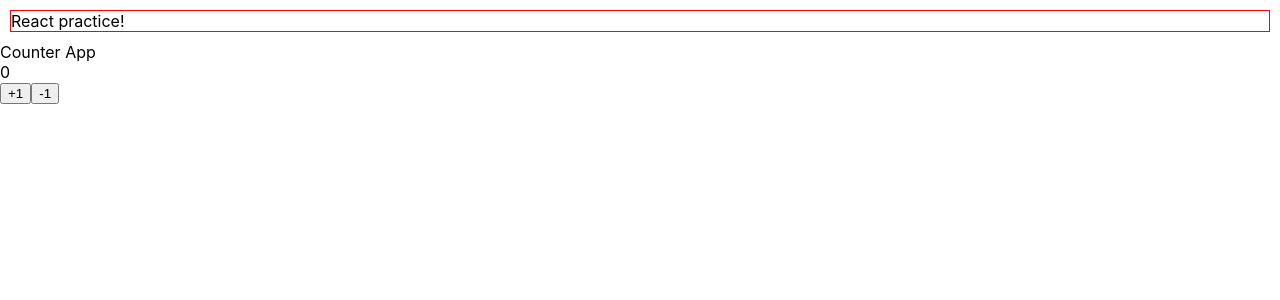
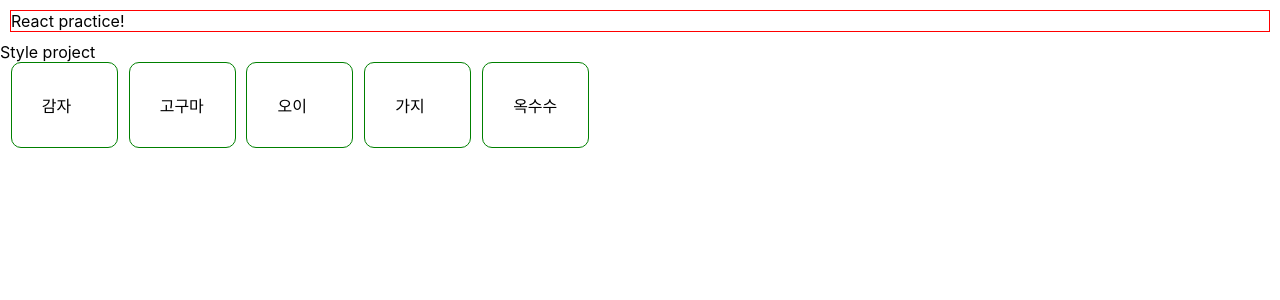
Before and after one commit to JellyKingdom/react-basic, a React (Create React App) app in the folder week-1/: page / in a window 1280 px wide. Shown: the top 300 px of the page. Built offline with nearby package versions, Linux system fonts and the light colour scheme.

Commit message:
feat: practice style

```diff
--- a/week-1/src/App.css
+++ b/week-1/src/App.css
@@ -1,38 +1,16 @@
-.App {
-  text-align: center;
+.container {
+  display: flex;
+  justify-content: space-evenly;
+  align-items: center;
+
+  width:600px;
 }
 
-.App-logo {
-  height: 40vmin;
-  pointer-events: none;
+.vegetable {
+
+  width: 45px;
+
+  border: 1px solid green;
+  border-radius: 10px;
+  padding: 30px;
 }
-
-@media (prefers-reduced-motion: no-preference) {
-  .App-logo {
-    animation: App-logo-spin infinite 20s linear;
-  }
-}
-
-.App-header {
-  background-color: #282c34;
-  min-height: 100vh;
-  display: flex;
-  flex-direction: column;
-  align-items: center;
-  justify-content: center;
-  font-size: calc(10px + 2vmin);
-  color: white;
-}
-
-.App-link {
-  color: #61dafb;
-}
-
-@keyframes App-logo-spin {
-  from {
-    transform: rotate(0deg);
-  }
-  to {
-    transform: rotate(360deg);
-  }
-}
--- a/week-1/src/App.js
+++ b/week-1/src/App.js
@@ -1,25 +1,22 @@
 import React, { useState } from "react";
 import Layout from "Layout";
+import 'App.css';
 
 function App() {
-  let [counter, setCounter] = useState(0);
-
     return (
       <>
       <Layout>
-        <div>Counter App</div>
+        <div>Style project</div>
+
       </Layout>
 
-        <div>{counter}</div>
-
-        <button onClick={() => {
-          let newCounter = counter + 1;
-          setCounter(newCounter);
-        }}>+1</button>
-        <button onClick={() => {
-          newCounter = counter - 1;
-          setCounter(newCounter);
-        }}>-1</button>
+      <div className="container">
+          <div className="vegetable">감자</div>
+          <div className="vegetable">고구마</div>
+          <div className="vegetable">오이</div>
+          <div className="vegetable">가지</div>
+          <div className="vegetable">옥수수</div>
+        </div>
 
 
 
```
